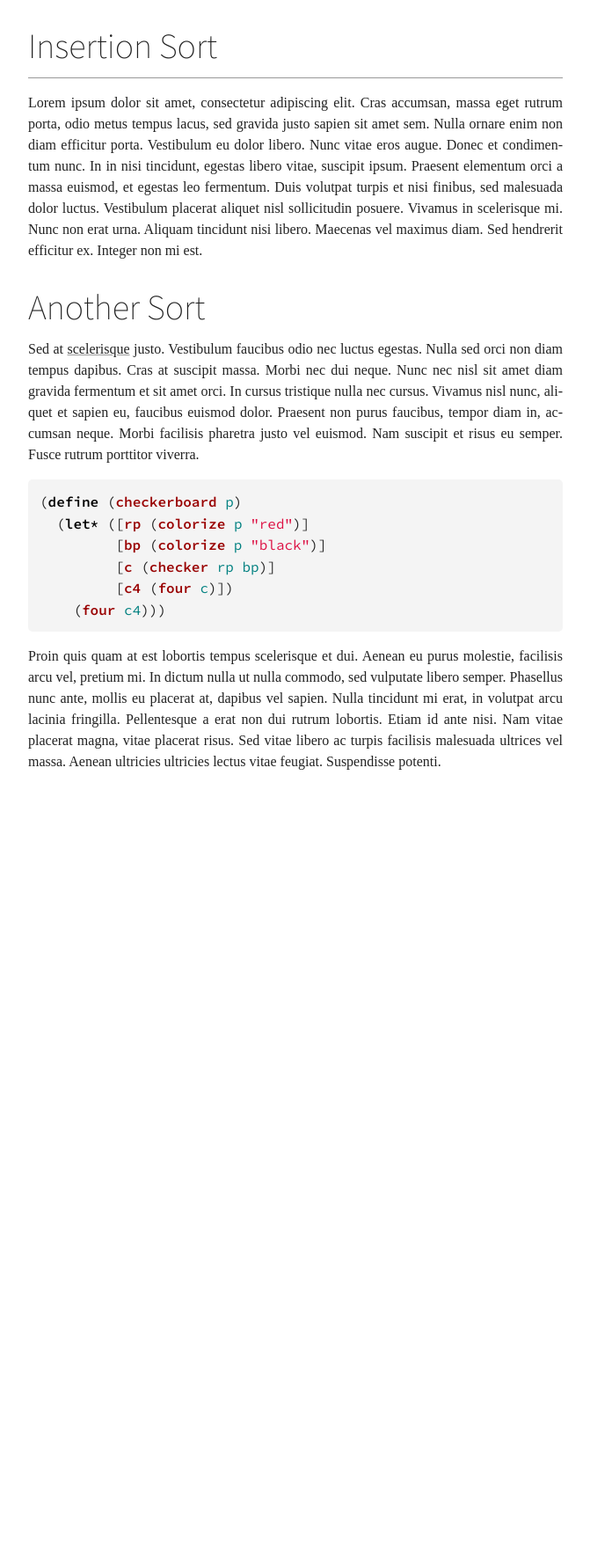
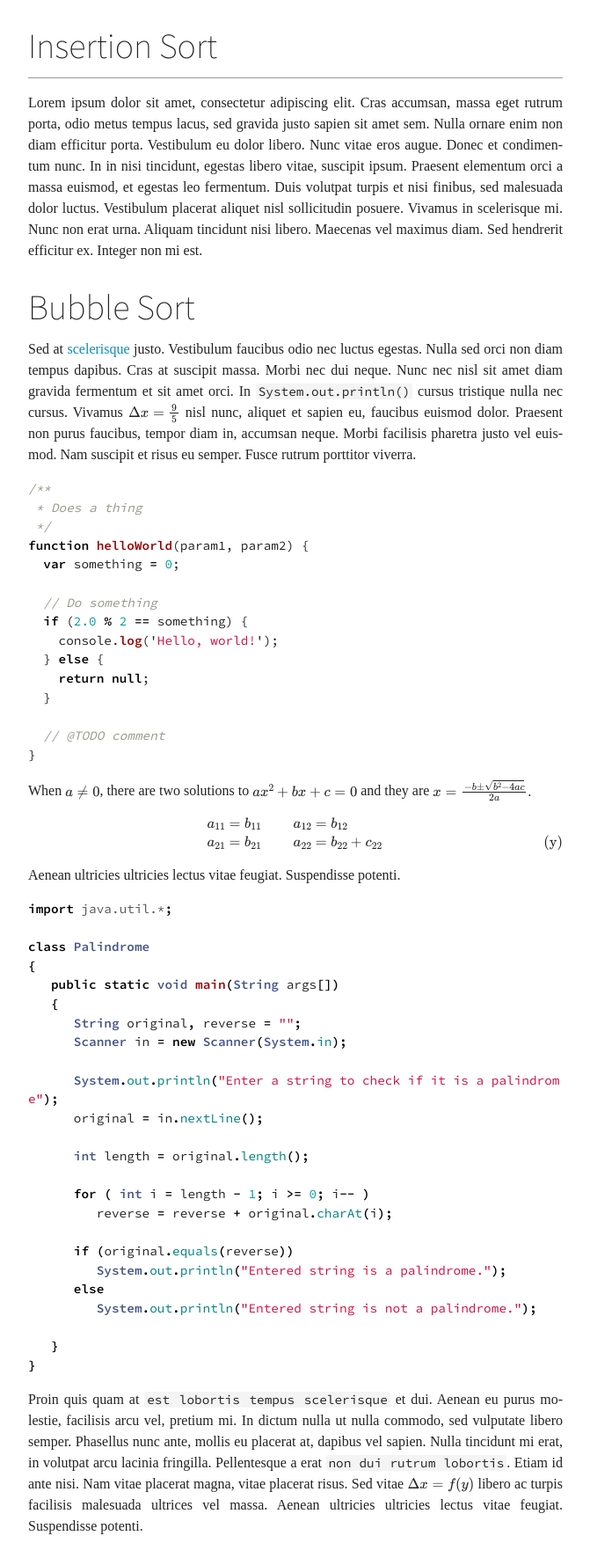
Before and after one commit to tmazeika/csbook, a Jekyll site: the page built from algorithms/insertion-sort.md, in a window 1280 px wide. Shown: the whole page at 88% size, without its empty margins (304-975 px from the left). Built offline with Jekyll 4.4.1, drawn with Linux system fonts in a browser that asks for light colours; some web fonts are replaced; before the commit the page ends 910 px from its top, so only the background shows below that.

Commit message:
Create basic page styles for common elements

````diff
--- a/_layouts/default.html
+++ b/_layouts/default.html
@@ -15,5 +15,7 @@
     <h1>{{ page.title }}</h1>
     {{ content }}
   </main>
+  <script src="https://polyfill.io/v3/polyfill.min.js?features=es6"></script>
+  <script id="MathJax-script" async src="https://cdn.jsdelivr.net/npm/mathjax@3/es5/tex-mml-chtml.js"></script>
 </body>
 </html>
--- a/_sass/_code.scss
+++ b/_sass/_code.scss
@@ -1,209 +1,61 @@
-.highlight table td { padding: 5px; }
-.highlight table pre { margin: 0; }
-.highlight .cm {
-  color: #999988;
-  font-style: italic;
-}
-.highlight .cp {
-  color: #999999;
-  font-weight: 600;
-}
-.highlight .c1 {
-  color: #999988;
-  font-style: italic;
-}
-.highlight .cs {
-  color: #999999;
-  font-weight: 600;
-  font-style: italic;
-}
-.highlight .c, .highlight .ch, .highlight .cd, .highlight .cpf {
-  color: #999988;
-  font-style: italic;
-}
-.highlight .err {
-  color: #a61717;
-  background-color: #e3d2d2;
-}
-.highlight .gd {
-  color: #000000;
-  background-color: #ffdddd;
-}
-.highlight .ge {
-  color: #000000;
-  font-style: italic;
-}
-.highlight .gr {
-  color: #aa0000;
-}
-.highlight .gh {
-  color: #999999;
-}
-.highlight .gi {
-  color: #000000;
-  background-color: #ddffdd;
-}
-.highlight .go {
-  color: #888888;
-}
-.highlight .gp {
-  color: #555555;
-}
-.highlight .gs {
-  font-weight: 600;
-}
-.highlight .gu {
-  color: #aaaaaa;
-}
-.highlight .gt {
-  color: #aa0000;
-}
-.highlight .kc {
-  color: #000000;
-  font-weight: 600;
-}
-.highlight .kd {
-  color: #000000;
-  font-weight: 600;
-}
-.highlight .kn {
-  color: #000000;
-  font-weight: 600;
-}
-.highlight .kp {
-  color: #000000;
-  font-weight: 600;
-}
-.highlight .kr {
-  color: #000000;
-  font-weight: 600;
-}
-.highlight .kt {
-  color: #445588;
-  font-weight: 600;
-}
-.highlight .k, .highlight .kv {
-  color: #000000;
-  font-weight: 600;
-}
-.highlight .mf {
-  color: #009999;
-}
-.highlight .mh {
-  color: #009999;
-}
-.highlight .il {
-  color: #009999;
-}
-.highlight .mi {
-  color: #009999;
-}
-.highlight .mo {
-  color: #009999;
-}
-.highlight .m, .highlight .mb, .highlight .mx {
-  color: #009999;
-}
-.highlight .sb {
-  color: #d14;
-}
-.highlight .sc {
-  color: #d14;
-}
-.highlight .sd {
-  color: #d14;
-}
-.highlight .s2 {
-  color: #d14;
-}
-.highlight .se {
-  color: #d14;
-}
-.highlight .sh {
-  color: #d14;
-}
-.highlight .si {
-  color: #d14;
-}
-.highlight .sx {
-  color: #d14;
-}
-.highlight .sr {
-  color: #009926;
-}
-.highlight .s1 {
-  color: #d14;
-}
-.highlight .ss {
-  color: #990073;
-}
-.highlight .s, .highlight .sa, .highlight .dl {
-  color: #d14;
-}
-.highlight .na {
-  color: #008080;
-}
-.highlight .bp {
-  color: #999999;
-}
-.highlight .nb {
-  color: #0086B3;
-}
-.highlight .nc {
-  color: #445588;
-  font-weight: 600;
-}
-.highlight .no {
-  color: #008080;
-}
-.highlight .nd {
-  color: #3c5d5d;
-  font-weight: 600;
-}
-.highlight .ni {
-  color: #800080;
-}
-.highlight .ne {
-  color: #990000;
-  font-weight: 600;
-}
-.highlight .nf, .highlight .fm {
-  color: #990000;
-  font-weight: 600;
-}
-.highlight .nl {
-  color: #990000;
-  font-weight: 600;
-}
-.highlight .nn {
-  color: #555555;
-}
-.highlight .nt {
-  color: #000080;
-}
-.highlight .vc {
-  color: #008080;
-}
-.highlight .vg {
-  color: #008080;
-}
-.highlight .vi {
-  color: #008080;
-}
-.highlight .nv, .highlight .vm {
-  color: #008080;
-}
-.highlight .ow {
-  color: #000000;
-  font-weight: 600;
-}
-.highlight .o {
-  color: #000000;
-  font-weight: 600;
-}
-.highlight .w {
-  color: #bbbbbb;
-}
-.highlight {
-  background-color: var(--color-light);
-}
+.highlight .hll { background-color: #ffffcc }
+.highlight .c { color: #999988; font-style: italic } /* Comment */
+.highlight .err { color: #a61717; background-color: #e3d2d2 } /* Error */
+.highlight .k { color: #000000; font-weight: bold } /* Keyword */
+.highlight .o { color: #000000; font-weight: bold } /* Operator */
+.highlight .cm { color: #999988; font-style: italic } /* Comment.Multiline */
+.highlight .cp { color: #999999; font-weight: bold; font-style: italic } /* Comment.Preproc */
+.highlight .c1 { color: #999988; font-style: italic } /* Comment.Single */
+.highlight .cs { color: #999999; font-weight: bold; font-style: italic } /* Comment.Special */
+.highlight .gd { color: #000000; background-color: #ffdddd } /* Generic.Deleted */
+.highlight .ge { color: #000000; font-style: italic } /* Generic.Emph */
+.highlight .gr { color: #aa0000 } /* Generic.Error */
+.highlight .gh { color: #999999 } /* Generic.Heading */
+.highlight .gi { color: #000000; background-color: #ddffdd } /* Generic.Inserted */
+.highlight .go { color: #888888 } /* Generic.Output */
+.highlight .gp { color: #555555 } /* Generic.Prompt */
+.highlight .gs { font-weight: bold } /* Generic.Strong */
+.highlight .gu { color: #aaaaaa } /* Generic.Subheading */
+.highlight .gt { color: #aa0000 } /* Generic.Traceback */
+.highlight .kc { color: #000000; font-weight: bold } /* Keyword.Constant */
+.highlight .kd { color: #000000; font-weight: bold } /* Keyword.Declaration */
+.highlight .kn { color: #000000; font-weight: bold } /* Keyword.Namespace */
+.highlight .kp { color: #000000; font-weight: bold } /* Keyword.Pseudo */
+.highlight .kr { color: #000000; font-weight: bold } /* Keyword.Reserved */
+.highlight .kt { color: #445588; font-weight: bold } /* Keyword.Type */
+.highlight .m { color: #009999 } /* Literal.Number */
+.highlight .s { color: #d01040 } /* Literal.String */
+.highlight .na { color: #008080 } /* Name.Attribute */
+.highlight .nb { color: #0086B3 } /* Name.Builtin */
+.highlight .nc { color: #445588; font-weight: bold } /* Name.Class */
+.highlight .no { color: #008080 } /* Name.Constant */
+.highlight .nd { color: #3c5d5d; font-weight: bold } /* Name.Decorator */
+.highlight .ni { color: #800080 } /* Name.Entity */
+.highlight .ne { color: #990000; font-weight: bold } /* Name.Exception */
+.highlight .nf { color: #990000; font-weight: bold } /* Name.Function */
+.highlight .nl { color: #990000; font-weight: bold } /* Name.Label */
+.highlight .nn { color: #555555 } /* Name.Namespace */
+.highlight .nt { color: #000080 } /* Name.Tag */
+.highlight .nv { color: #008080 } /* Name.Variable */
+.highlight .ow { color: #000000; font-weight: bold } /* Operator.Word */
+.highlight .w { color: #bbbbbb } /* Text.Whitespace */
+.highlight .mf { color: #009999 } /* Literal.Number.Float */
+.highlight .mh { color: #009999 } /* Literal.Number.Hex */
+.highlight .mi { color: #009999 } /* Literal.Number.Integer */
+.highlight .mo { color: #009999 } /* Literal.Number.Oct */
+.highlight .sb { color: #d01040 } /* Literal.String.Backtick */
+.highlight .sc { color: #d01040 } /* Literal.String.Char */
+.highlight .sd { color: #d01040 } /* Literal.String.Doc */
+.highlight .s2 { color: #d01040 } /* Literal.String.Double */
+.highlight .se { color: #d01040 } /* Literal.String.Escape */
+.highlight .sh { color: #d01040 } /* Literal.String.Heredoc */
+.highlight .si { color: #d01040 } /* Literal.String.Interpol */
+.highlight .sx { color: #d01040 } /* Literal.String.Other */
+.highlight .sr { color: #009926 } /* Literal.String.Regex */
+.highlight .s1 { color: #d01040 } /* Literal.String.Single */
+.highlight .ss { color: #990073 } /* Literal.String.Symbol */
+.highlight .bp { color: #999999 } /* Name.Builtin.Pseudo */
+.highlight .vc { color: #008080 } /* Name.Variable.Class */
+.highlight .vg { color: #008080 } /* Name.Variable.Global */
+.highlight .vi { color: #008080 } /* Name.Variable.Instance */
+.highlight .il { color: #009999 } /* Literal.Number.Integer.Long */
--- a/algorithms/insertion-sort.md
+++ b/algorithms/insertion-sort.md
@@ -5,18 +5,65 @@
 
 Lorem ipsum dolor sit amet, consectetur adipiscing elit. Cras accumsan, massa eget rutrum porta, odio metus tempus lacus, sed gravida justo sapien sit amet sem. Nulla ornare enim non diam efficitur porta. Vestibulum eu dolor libero. Nunc vitae eros augue. Donec et condimentum nunc. In in nisi tincidunt, egestas libero vitae, suscipit ipsum. Praesent elementum orci a massa euismod, et egestas leo fermentum. Duis volutpat turpis et nisi finibus, sed malesuada dolor luctus. Vestibulum placerat aliquet nisl sollicitudin posuere. Vivamus in scelerisque mi. Nunc non erat urna. Aliquam tincidunt nisi libero. Maecenas vel maximus diam. Sed hendrerit efficitur ex. Integer non mi est.
 
+## Bubble Sort
 
-## Another Sort
+ Sed at [scelerisque](https://csbook.mazeika.me) justo. Vestibulum faucibus odio nec luctus egestas. Nulla sed orci non diam tempus dapibus. Cras at suscipit massa. Morbi nec dui neque. Nunc nec nisl sit amet diam gravida fermentum et sit amet orci. In `System.out.println()` cursus tristique nulla nec cursus. Vivamus $$\Delta x = \frac{9}{5}$$ nisl nunc, aliquet et sapien eu, faucibus euismod dolor. Praesent non purus faucibus, tempor diam in, accumsan neque. Morbi facilisis pharetra justo vel euismod. Nam suscipit et risus eu semper. Fusce rutrum porttitor viverra.
 
- Sed at [scelerisque](https://mazeika.me) justo. Vestibulum faucibus odio nec luctus egestas. Nulla sed orci non diam tempus dapibus. Cras at suscipit massa. Morbi nec dui neque. Nunc nec nisl sit amet diam gravida fermentum et sit amet orci. In cursus tristique nulla nec cursus. Vivamus nisl nunc, aliquet et sapien eu, faucibus euismod dolor. Praesent non purus faucibus, tempor diam in, accumsan neque. Morbi facilisis pharetra justo vel euismod. Nam suscipit et risus eu semper. Fusce rutrum porttitor viverra.
+```javascript
+/**
+ * Does a thing
+ */
+function helloWorld(param1, param2) {
+  var something = 0;
 
-```racket
-(define (checkerboard p)
-  (let* ([rp (colorize p "red")]
-         [bp (colorize p "black")]
-         [c (checker rp bp)]
-         [c4 (four c)])
-    (four c4)))
+  // Do something
+  if (2.0 % 2 == something) {
+    console.log('Hello, world!');
+  } else {
+    return null;
+  }
+
+  // @TODO comment
+}
 ```
 
-Proin quis quam at est lobortis tempus scelerisque et dui. Aenean eu purus molestie, facilisis arcu vel, pretium mi. In dictum nulla ut nulla commodo, sed vulputate libero semper. Phasellus nunc ante, mollis eu placerat at, dapibus vel sapien. Nulla tincidunt mi erat, in volutpat arcu lacinia fringilla. Pellentesque a erat non dui rutrum lobortis. Etiam id ante nisi. Nam vitae placerat magna, vitae placerat risus. Sed vitae libero ac turpis facilisis malesuada ultrices vel massa. Aenean ultricies ultricies lectus vitae feugiat. Suspendisse potenti.
+When \\(a \ne 0\\), there are two solutions to \\(ax^2 + bx + c = 0\\) and they are
+$$x = {-b \pm \sqrt{b^2-4ac} \over 2a}.$$
+
+<p>
+\begin{align}
+a_{11}& =b_{11}& a_{12}& =b_{12}\notag\\
+a_{21}& =b_{21}& a_{22}& =b_{22}+c_{22} \tag{y}
+\end{align}
+</p>
+
+Aenean ultricies ultricies lectus vitae feugiat. Suspendisse potenti.
+
+```java
+import java.util.*;
+
+class Palindrome
+{
+   public static void main(String args[])
+   {
+      String original, reverse = "";
+      Scanner in = new Scanner(System.in);
+
+      System.out.println("Enter a string to check if it is a palindrome");
+      original = in.nextLine();
+
+      int length = original.length();
+
+      for ( int i = length - 1; i >= 0; i-- )
+         reverse = reverse + original.charAt(i);
+
+      if (original.equals(reverse))
+         System.out.println("Entered string is a palindrome.");
+      else
+         System.out.println("Entered string is not a palindrome.");
+
+   }
+}
+```
+
+Proin quis quam at `est lobortis tempus scelerisque` et dui. Aenean eu purus molestie, facilisis arcu vel, pretium mi. In dictum nulla ut nulla commodo, sed vulputate libero semper. Phasellus nunc ante, mollis eu placerat at, dapibus vel sapien. Nulla tincidunt mi erat, in volutpat arcu lacinia fringilla. Pellentesque a erat `non dui rutrum lobortis`. Etiam id ante nisi. Nam vitae placerat magna, vitae placerat risus. Sed vitae $$\Delta x = f(y)$$ libero ac turpis facilisis malesuada ultrices vel massa. Aenean ultricies ultricies lectus vitae feugiat. Suspendisse potenti.
--- a/assets/styles.scss
+++ b/assets/styles.scss
@@ -8,6 +8,9 @@
   --color-dark: #222;
   --color-mute: #999;
   --color-light: #f4f4f4;
+
+  --color-blue: #098cb8;
+  --color-blue-hi: #0baedb;
 }
 
 * {
@@ -48,28 +51,31 @@
 }
 
 a {
-  color: inherit;
-  text-decoration-color: var(--color-mute);
+  color: var(--color-blue);
+  text-decoration: none;
 
-  transition: text-decoration-color 200ms;
+  transition: color 200ms;
 }
 
 a:hover {
-  text-decoration-color: var(--color-dark);
-}
-
-div.highlight {
-  border-radius: 5px;
-
-  overflow-x: auto;
+  color: var(--color-blue-hi);
 }
 
 pre.highlight {
-  margin: 1em;
+  margin: 1em 0;
+  white-space: pre-wrap;
+  word-break: break-all;
 }
 
 code {
-  font-family: 'Source Code Pro', monospace;
+  font: 400 0.9em/1.5 'Source Code Pro', monospace;
+}
+
+p code {
+  background-color: var(--color-light);
+  border-radius: 3px;
+
+  padding: 0 0.2em;
 }
 
 .content {
````
Also changed, not shown: _sass/_code.css (deleted, +0 -77 lines).
